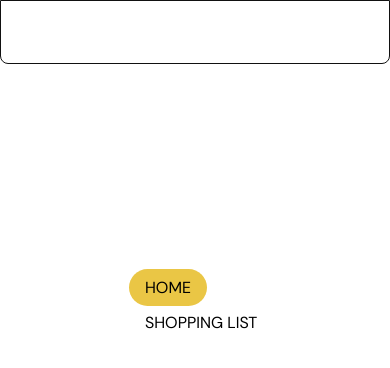
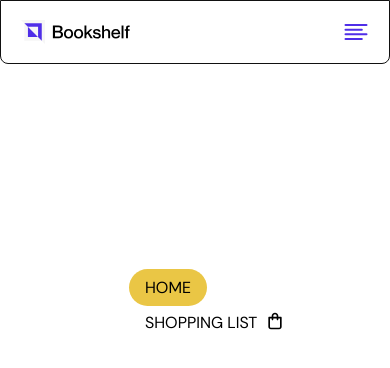
Before and after one commit to dyatskovskiy/project-WebWizards, a website built with Vite: page src/index.html in a window 390 px wide. Built offline with nearby package versions, Linux system fonts and the light colour scheme; files whose address does not match are found by name.

Commit message:
add symbol

```diff
--- a/src/css/header.css
+++ b/src/css/header.css
@@ -47,7 +47,7 @@ ul {
 }
 @media screen and (min-width: 1200px) {
     .header-logo {
-        padding-left: 24px;
+        /* padding-left: 24px; */
         padding-right: 76px;
     }
 }
--- a/src/partials/header.html
+++ b/src/partials/header.html
@@ -2,13 +2,13 @@
     <div class="container-header">
         <nav class="header-link">
             <a class="header-logo" href="#">
-                <svg class="header-logo"><use href="./images/symbol-defs.svg#icon-logo"></use></svg>
+                <svg class="header-logo"><use href="../img/symbol-defs.svg#icon-logo"></use></svg>
             </a>
             <ul class="header-link-nav">
                 <li class="header-link-nav-li"><a class="header-link-text current"  href="#">HOME</a></li>
                 <li class="header-link-nav-li">
-                    <a class="header-link-text shopping" href="./shoping-list.html">SHOPPING LIST
-                        <svg class="header-shopping-icon"><use href="./images/symbol-defs.svg#icon-shopping"></use></svg>
+                    <a class="header-link-text shopping" href="../shoping-list.html">SHOPPING LIST
+                        <svg class="header-shopping-icon"><use href="../img/symbol-defs.svg#icon-shopping"></use></svg>
                     </a>
 
                 </li>
@@ -20,20 +20,20 @@
         </label> -->
         <button class="menu-button js-open-menu" type="button" aria-expanded="false" aria-controls="mobile-menu">
             <svg class="burger-btn">
-                <use href="./images/symbol-defs.svg#icon-align-left-hover"></use>
+                <use href="../img/symbol-defs.svg#icon-align-left-hover"></use>
             </svg>
         </button>
     </div>
 </header>
 <div class="menu-container js-menu-container">
     <button class="menu-toggle js-close-menu" >
-        <svg class="icon"><use href="./images/symbol-defs.svg#icon-x-close"></use></svg>
+        <svg class="icon"><use href="../img/symbol-defs.svg#icon-x-close"></use></svg>
     </button>
     <ul class="burger-link-nav">
         <li class="burger-link-nav-li"><a class="burger-text current" href="#">HOME</a></li>
         <li class="burger-link-nav-li">
             <a class="burger-text shopping" href="#">SHOPPING LIST
-                <svg class="burger-shopping-icon"><use href="./images/symbol-defs.svg#icon-shopping"></use></svg>
+                <svg class="burger-shopping-icon"><use href="../img/symbol-defs.svg#icon-shopping"></use></svg>
             </a>
         </li>
     </ul>
```
Also changed, not shown: src/img/symbol-defs.svg (added).
